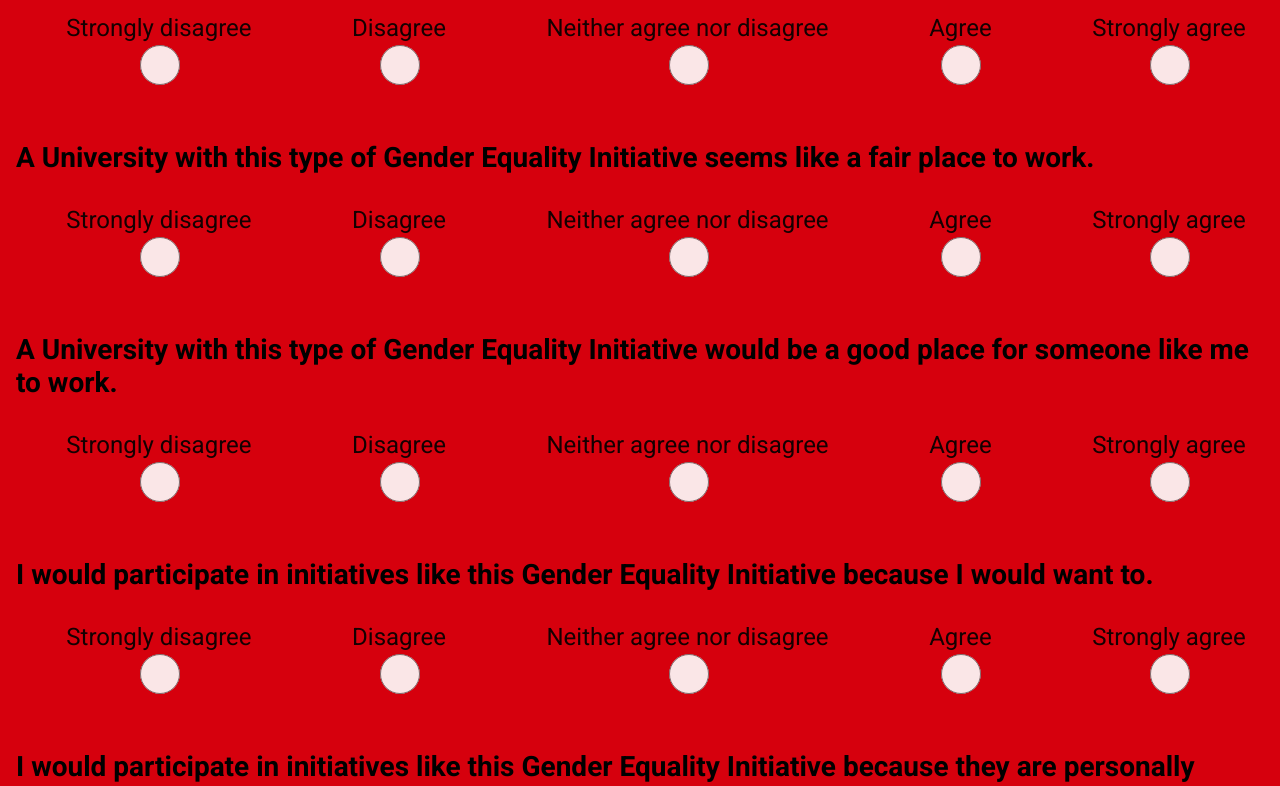
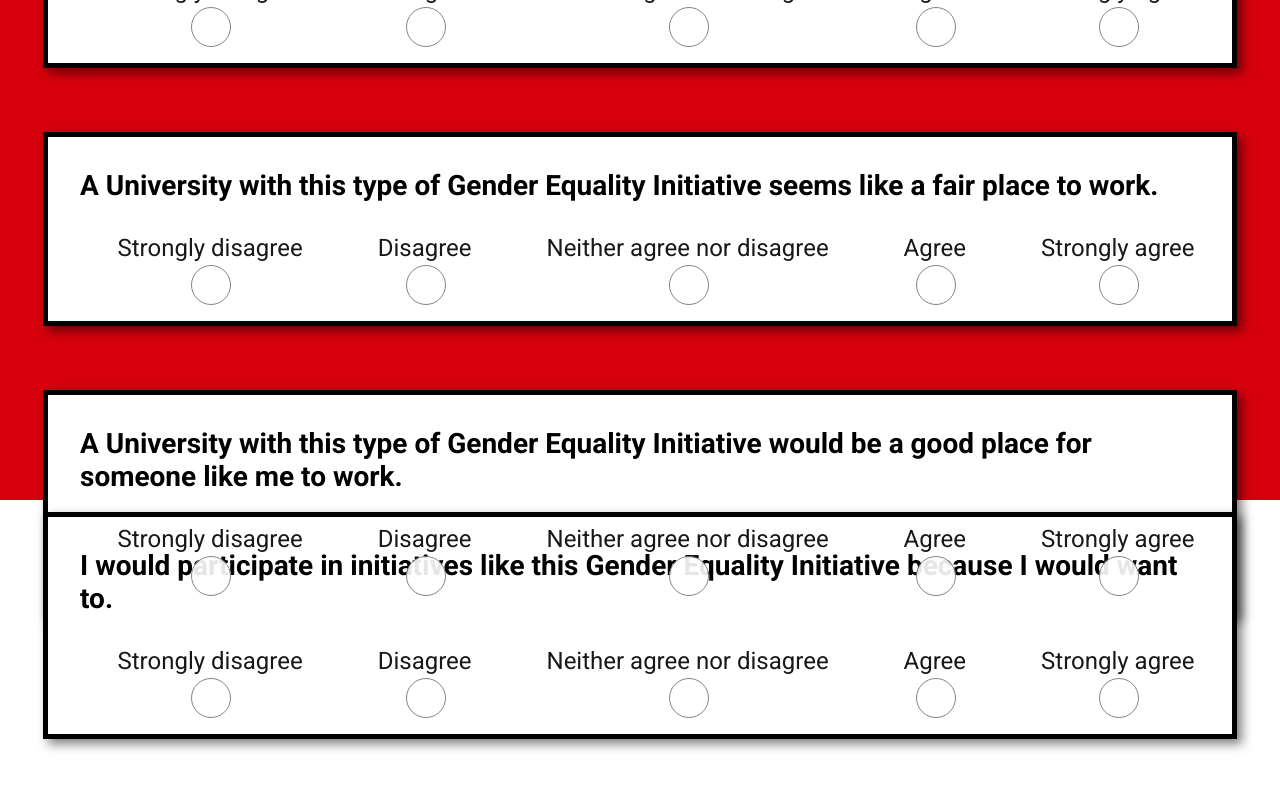
Before and after one commit to player2point0/AthenaSwanApp, a React (Create React App) app: page / in a window 1280 px wide. Shown: the part 8300-9086 px from the top of the page. Built offline with nearby package versions, Linux system fonts and the light colour scheme.

Commit message:
fix likert styling

```diff
--- a/src/App.tsx
+++ b/src/App.tsx
@@ -120,7 +120,6 @@ const App = () => {
 		});
 	};
 
-	// TODO fix mobile support
 	useEffect(() => {
 		const refs = Array.from(sectionRefs.values());
 
--- a/src/core/components/LikertScaleInput/LikertScaleInput.module.css
+++ b/src/core/components/LikertScaleInput/LikertScaleInput.module.css
@@ -1,11 +1,14 @@
 .likertContainer {
-	align-self: flex-start;
 	display: flex;
 	flex-direction: column;
 	align-items: baseline;
-	margin-top: 0.5rem;
-	margin-bottom: 2rem;
-	width: 100%;
+	padding: 1rem;
+	margin: 2rem;
+	width: 90vw;
+	box-sizing: content-box;
+	background-color: white;
+	border: 5px solid black;
+	box-shadow: var(--drop-shadow);
 }
 
 .questionText {
--- a/src/pages/Chapter6/Chapter6.tsx
+++ b/src/pages/Chapter6/Chapter6.tsx
@@ -1,6 +1,7 @@
 import { FC, useEffect, useRef } from "react";
 import DoubleColumn from "../../core/components/DoubleColumn";
 import LikertScaleInput from "../../core/components/LikertScaleInput";
+import SingleColumn from "../../core/components/SingleColumn";
 import StyledButton from "../../core/components/StyledButton";
 import TextBox from "../../core/components/TextBox";
 import Title from "../../core/components/Title";
@@ -43,6 +44,8 @@ const Chapter6: FC<Chapter6Props> = ({
 		</>
 	);
 
+	// TODO maybe force a
+
 	return (
 		<>
 			<DoubleColumn
@@ -51,7 +54,11 @@ const Chapter6: FC<Chapter6Props> = ({
 				leftElement={title}
 				rightElement={titleText}
 			/>
-			<section className={styles.form} ref={formRef}>
+			<SingleColumn
+				addRefsToParent={(refs) =>
+					addRefsToParent("chapter6-questionnaire-1", refs)
+				}
+			>
 				<LikertScaleInput
 					registerField={registerField("chpt6_1", { required: true })}
 					questionText="I would like to work for a university with this type of Gender Equality Initiative."
@@ -68,6 +75,12 @@ const Chapter6: FC<Chapter6Props> = ({
 					registerField={registerField("chpt6_4", { required: true })}
 					questionText="A University with this type of Gender Equality Initiative would be a good place for someone like me to work."
 				/>
+			</SingleColumn>
+			<SingleColumn
+				addRefsToParent={(refs) =>
+					addRefsToParent("chapter6-questionnaire-2", refs)
+				}
+			>
 				<LikertScaleInput
 					registerField={registerField("chpt6_5", { required: true })}
 					questionText="I would participate in initiatives like this Gender Equality Initiative because I would want to."
@@ -80,6 +93,12 @@ const Chapter6: FC<Chapter6Props> = ({
 					registerField={registerField("chpt6_7", { required: true })}
 					questionText="I feel confident in my ability to address instances of gender bias in my professional field."
 				/>
+			</SingleColumn>
+			<SingleColumn
+				addRefsToParent={(refs) =>
+					addRefsToParent("chapter6-questionnaire-3", refs)
+				}
+			>
 				<LikertScaleInput
 					registerField={registerField("chpt6_8", { required: true })}
 					questionText="The information presented in this online resource has provided opportunities for me to strengthen my ability to address gender bias in my professional field."
@@ -92,7 +111,6 @@ const Chapter6: FC<Chapter6Props> = ({
 					registerField={registerField("chpt6_10", { required: true })}
 					questionText="I have a strong belief that I can help tackle gender bias in my professional field."
 				/>
-
 				{formHasErrors ? (
 					<h1 className={styles.formErrorMessage}>
 						Please answer all questions.
@@ -100,7 +118,7 @@ const Chapter6: FC<Chapter6Props> = ({
 				) : (
 					<StyledButton text="Submit" onClick={submitForm} />
 				)}
-			</section>
+			</SingleColumn>
 		</>
 	);
 };
```
